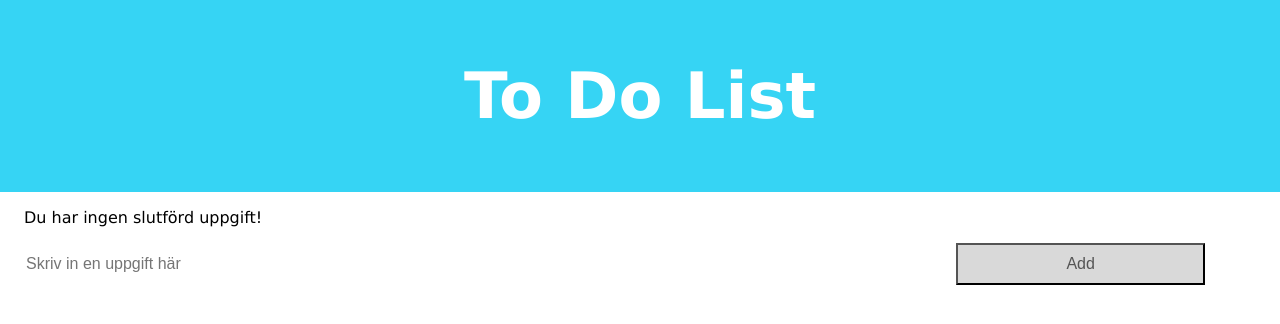
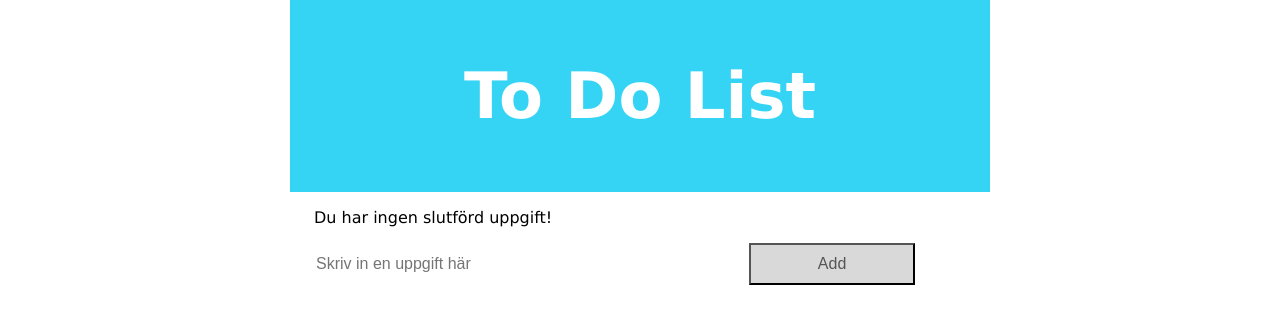
Before and after one commit to christofferborg/Uppgift-4, a plain HTML site: page index.html in a window 1280 px wide. Drawn offline with Linux system fonts and the light colour scheme.

Commit message:
Adding CSS for max-width for better apperance.

```diff
--- a/style.css
+++ b/style.css
@@ -1,5 +1,6 @@
 body {
-    margin: 0;
+    margin: 0 auto;
+    max-width: 700px;
     box-sizing: border-box;
     font-family: Verdana, Geneva, Tahoma, sans-serif;
 }
```
